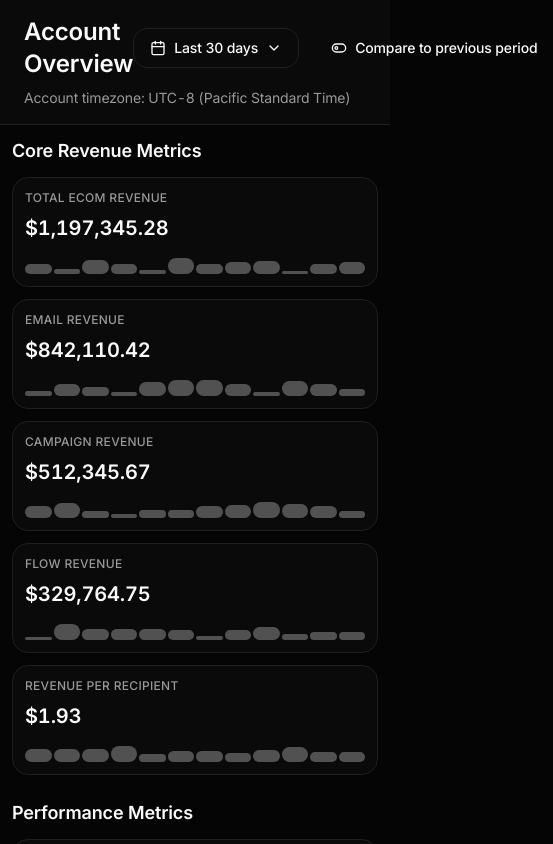
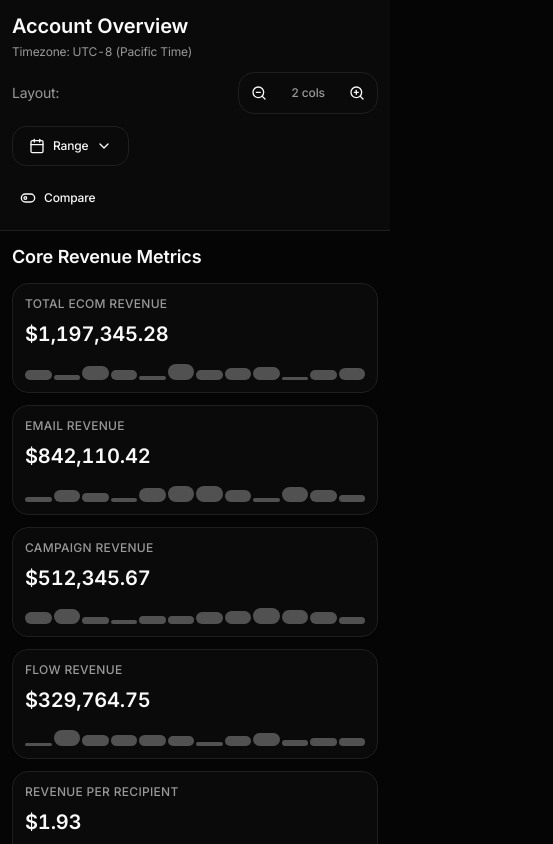
Before and after one commit to jackrstringer/redwood-concierge, a React (Vite) app: page / in a window 390 px wide. Shown: the top 844 px of the page, 553 px wide, since content can reach past the window. Built offline with nearby package versions, Linux system fonts and the light colour scheme.

Commit message:
Fix mobile layout and zoom
Adjust mobile layout to display 2 cards wide by default. Add zoom in/out buttons for better mobile usability.

```diff
--- a/src/components/dashboard/DashboardHeader.tsx
+++ b/src/components/dashboard/DashboardHeader.tsx
@@ -1,6 +1,7 @@
 import React, { useState } from 'react';
 import { Calendar, ChevronDown, ToggleLeft, ToggleRight } from 'lucide-react';
 import { Button } from '@/components/ui/button';
+import { ZoomControls } from './ZoomControls';
 import {
   DropdownMenu,
   DropdownMenuContent,
@@ -20,11 +21,17 @@ const dateRangeOptions = [
 interface DashboardHeaderProps {
   onDateRangeChange: (range: string) => void;
   onCompareToggle: (enabled: boolean) => void;
+  zoomLevel?: number;
+  onZoomIn?: () => void;
+  onZoomOut?: () => void;
 }
 
 export const DashboardHeader: React.FC<DashboardHeaderProps> = ({
   onDateRangeChange,
-  onCompareToggle
+  onCompareToggle,
+  zoomLevel = 2,
+  onZoomIn = () => {},
+  onZoomOut = () => {}
 }) => {
   const [selectedRange, setSelectedRange] = useState('last_30_days');
   const [compareEnabled, setCompareEnabled] = useState(false);
@@ -45,23 +52,45 @@ export const DashboardHeader: React.FC<DashboardHeaderProps> = ({
   )?.label || 'Last 30 days';
 
   return (
-    <div className="dashboard-card border-b dashboard-border sticky top-0 z-10">
-      <div className="px-6 py-4">
-        <div className="flex items-center justify-between">
-          <h1 className="text-2xl font-semibold dashboard-text">
-            Account Overview
-          </h1>
+    <header className="dashboard-card border-b border-dashboard-border p-3 sm:p-4 md:p-6">
+      <div className="flex flex-col sm:flex-row items-start sm:items-center justify-between gap-3 sm:gap-4">
+        <div>
+          <h1 className="text-xl sm:text-2xl font-semibold dashboard-text">Account Overview</h1>
+          <p className="text-xs sm:text-sm dashboard-text-muted mt-1">
+            Timezone: UTC-8 (Pacific Time)
+          </p>
+        </div>
 
-          <div className="flex items-center gap-4">
+        <div className="flex flex-col sm:flex-row items-start sm:items-center gap-3 sm:gap-4 w-full sm:w-auto">
+          {/* Mobile Zoom Controls */}
+          <div className="flex items-center justify-between w-full sm:hidden">
+            <span className="text-sm dashboard-text-muted">Layout:</span>
+            <ZoomControls
+              zoomLevel={zoomLevel}
+              onZoomIn={onZoomIn}
+              onZoomOut={onZoomOut}
+            />
+          </div>
+
+          {/* Desktop Zoom Controls */}
+          <div className="hidden sm:flex">
+            <ZoomControls
+              zoomLevel={zoomLevel}
+              onZoomIn={onZoomIn}
+              onZoomOut={onZoomOut}
+            />
+          </div>
+
           <DropdownMenu>
             <DropdownMenuTrigger asChild>
               <Button
                 variant="outline"
-                  className="gap-2 dashboard-text border-dashboard-border bg-dashboard-card hover:bg-muted/50"
+                className="gap-2 dashboard-text border-dashboard-border bg-dashboard-card hover:bg-muted/50 text-xs sm:text-sm"
               >
-                  <Calendar className="h-4 w-4" />
-                  {selectedRangeLabel}
-                  <ChevronDown className="h-4 w-4" />
+                <Calendar className="h-3 w-3 sm:h-4 sm:w-4" />
+                <span className="hidden sm:inline">{selectedRangeLabel}</span>
+                <span className="sm:hidden">Range</span>
+                <ChevronDown className="h-3 w-3 sm:h-4 sm:w-4" />
               </Button>
             </DropdownMenuTrigger>
             <DropdownMenuContent
@@ -85,22 +114,18 @@ export const DashboardHeader: React.FC<DashboardHeaderProps> = ({
           <Button
             variant="ghost"
             onClick={handleCompareToggle}
-              className="gap-2 dashboard-text hover:bg-muted/50"
+            className="gap-2 dashboard-text hover:bg-muted/50 text-xs sm:text-sm px-2 sm:px-4"
           >
             {compareEnabled ? (
-                <ToggleRight className="h-4 w-4 text-dashboard-accent" />
+              <ToggleRight className="h-3 w-3 sm:h-4 sm:w-4 text-dashboard-accent" />
             ) : (
-                <ToggleLeft className="h-4 w-4" />
+              <ToggleLeft className="h-3 w-3 sm:h-4 sm:w-4" />
             )}
-              Compare to previous period
+            <span className="hidden sm:inline">Compare to previous period</span>
+            <span className="sm:hidden">Compare</span>
           </Button>
         </div>
       </div>
-
-        <p className="mt-2 text-sm dashboard-text-muted">
-          Account timezone: UTC-8 (Pacific Standard Time)
-        </p>
-      </div>
-    </div>
+    </header>
   );
 };
--- /dev/null
+++ b/src/components/dashboard/ZoomControls.tsx
@@ -0,0 +1,54 @@
+import React from 'react';
+import { ZoomIn, ZoomOut } from 'lucide-react';
+import { Button } from '@/components/ui/button';
+
+interface ZoomControlsProps {
+  zoomLevel: number;
+  onZoomIn: () => void;
+  onZoomOut: () => void;
+}
+
+export const ZoomControls: React.FC<ZoomControlsProps> = ({
+  zoomLevel,
+  onZoomIn,
+  onZoomOut
+}) => {
+  const getZoomLabel = (level: number) => {
+    switch (level) {
+      case 1: return '1 col';
+      case 2: return '2 cols';
+      case 3: return '3 cols';
+      case 4: return '4 cols';
+      case 5: return '5 cols';
+      default: return `${level} cols`;
+    }
+  };
+
+  return (
+    <div className="flex items-center gap-2 bg-dashboard-card border border-dashboard-border rounded-lg p-1">
+      <Button
+        variant="ghost"
+        size="sm"
+        onClick={onZoomOut}
+        disabled={zoomLevel <= 1}
+        className="h-8 w-8 p-0 hover:bg-dashboard-accent/10"
+      >
+        <ZoomOut className="h-4 w-4" />
+      </Button>
+
+      <span className="text-xs font-medium dashboard-text-muted px-2 min-w-[50px] text-center">
+        {getZoomLabel(zoomLevel)}
+      </span>
+
+      <Button
+        variant="ghost"
+        size="sm"
+        onClick={onZoomIn}
+        disabled={zoomLevel >= 5}
+        className="h-8 w-8 p-0 hover:bg-dashboard-accent/10"
+      >
+        <ZoomIn className="h-4 w-4" />
+      </Button>
+    </div>
+  );
+};
--- a/src/index.css
+++ b/src/index.css
@@ -161,67 +161,46 @@ All colors MUST be HSL.
   /* Responsive grid utilities */
   .grid-responsive-cards {
     @apply grid gap-3 sm:gap-4;
-    grid-template-columns: repeat(auto-fit, minmax(240px, 1fr));
   }
 
-  @media (max-width: 640px) {
-    .grid-responsive-cards {
-      grid-template-columns: 1fr;
-    }
+  /* Zoom-based grid classes */
+  .zoom-1 {
+    grid-template-columns: 1fr;
   }
 
-  @media (min-width: 641px) and (max-width: 768px) {
-    .grid-responsive-cards {
+  .zoom-2 {
+    grid-template-columns: repeat(2, 1fr);
+  }
+
+  .zoom-3 {
+    grid-template-columns: repeat(3, 1fr);
+  }
+
+  .zoom-4 {
+    grid-template-columns: repeat(4, 1fr);
+  }
+
+  .zoom-5 {
+    grid-template-columns: repeat(5, 1fr);
+  }
+
+  /* Mobile defaults */
+  @media (max-width: 640px) {
+    .grid-responsive-cards.zoom-3,
+    .grid-responsive-cards.zoom-4,
+    .grid-responsive-cards.zoom-5 {
       grid-template-columns: repeat(2, 1fr);
     }
-  }
 
-  @media (min-width: 769px) and (max-width: 1024px) {
-    .grid-responsive-cards {
-      grid-template-columns: repeat(3, 1fr);
-    }
-  }
-
-  @media (min-width: 1025px) {
-    .grid-responsive-cards {
-      grid-template-columns: repeat(4, 1fr);
+    .grid-responsive-main.zoom-4,
+    .grid-responsive-main.zoom-5 {
+      grid-template-columns: repeat(2, 1fr);
     }
   }
 
   /* Special 5-column grid for main KPIs */
   .grid-responsive-main {
     @apply grid gap-3 sm:gap-4;
-    grid-template-columns: repeat(auto-fit, minmax(200px, 1fr));
-  }
-
-  @media (max-width: 640px) {
-    .grid-responsive-main {
-      grid-template-columns: 1fr;
-    }
-  }
-
-  @media (min-width: 641px) and (max-width: 768px) {
-    .grid-responsive-main {
-      grid-template-columns: repeat(2, 1fr);
-    }
-  }
-
-  @media (min-width: 769px) and (max-width: 1024px) {
-    .grid-responsive-main {
-      grid-template-columns: repeat(3, 1fr);
-    }
-  }
-
-  @media (min-width: 1025px) and (max-width: 1280px) {
-    .grid-responsive-main {
-      grid-template-columns: repeat(4, 1fr);
-    }
-  }
-
-  @media (min-width: 1281px) {
-    .grid-responsive-main {
-      grid-template-columns: repeat(5, 1fr);
-    }
   }
 
   /* Hide elements on smaller screens */
--- a/src/pages/Index.tsx
+++ b/src/pages/Index.tsx
@@ -17,6 +17,7 @@ const Index = () => {
   const [selectedDateRange, setSelectedDateRange] = useState('last_30_days');
   const [compareEnabled, setCompareEnabled] = useState(false);
   const [mounted, setMounted] = useState(false);
+  const [zoomLevel, setZoomLevel] = useState(2); // Default to 2 cards wide on mobile
 
   useEffect(() => {
     setMounted(true);
@@ -36,6 +37,14 @@ const Index = () => {
     console.log('Compare mode:', enabled);
   };
 
+  const handleZoomIn = () => {
+    setZoomLevel(prev => Math.min(prev + 1, 5));
+  };
+
+  const handleZoomOut = () => {
+    setZoomLevel(prev => Math.max(prev - 1, 1));
+  };
+
   if (!mounted) {
     return <div className="min-h-screen dashboard-bg" />;
   }
@@ -45,13 +54,16 @@ const Index = () => {
       <DashboardHeader
         onDateRangeChange={handleDateRangeChange}
         onCompareToggle={handleCompareToggle}
+        zoomLevel={zoomLevel}
+        onZoomIn={handleZoomIn}
+        onZoomOut={handleZoomOut}
       />
 
       <div className="p-3 sm:p-6 space-y-6 sm:space-y-8">
         {/* Top Line Revenue */}
         <section>
           <h2 className="text-lg sm:text-xl font-semibold dashboard-text mb-3 sm:mb-4">Core Revenue Metrics</h2>
-          <div className="grid-responsive-main">
+          <div className={`grid-responsive-main zoom-${zoomLevel >= 4 ? 5 : zoomLevel === 3 ? 4 : zoomLevel === 2 ? 3 : zoomLevel === 1 ? 2 : 5}`}>
             <KPICard
               title="Total Ecom Revenue"
               value={mockToplineKPIs.cards.total_revenue}
@@ -109,7 +121,7 @@ const Index = () => {
         {/* Secondary KPIs */}
         <section>
           <h2 className="text-lg sm:text-xl font-semibold dashboard-text mb-3 sm:mb-4">Performance Metrics</h2>
-          <div className="grid-responsive-cards">
+          <div className={`grid-responsive-cards zoom-${zoomLevel}`}>
             <KPICard
               title="Campaign Placed Order Rate"
               value={mockToplineKPIs.cards.campaign_placed_order_rate}
@@ -151,7 +163,7 @@ const Index = () => {
         {/* Email KPIs */}
         <section>
           <h2 className="text-lg sm:text-xl font-semibold dashboard-text mb-3 sm:mb-4">Email Performance</h2>
-          <div className="grid-responsive-cards">
+          <div className={`grid-responsive-cards zoom-${zoomLevel}`}>
             <KPICard
               title="Open Rate"
               value={mockEmailKPIs.open_rate}
@@ -203,7 +215,7 @@ const Index = () => {
         {/* Send Volume & List Growth */}
         <section>
           <h2 className="text-lg sm:text-xl font-semibold dashboard-text mb-3 sm:mb-4">Send Volume & List Growth</h2>
-          <div className="grid-responsive-cards">
+          <div className={`grid-responsive-cards zoom-${zoomLevel}`}>
             <KPICard
               title="Total Emails Sent"
               value={mockSendKPIs.total_emails_sent}
@@ -241,7 +253,7 @@ const Index = () => {
               } : undefined}
             />
           </div>
-          <div className="grid-responsive-cards mt-3 sm:mt-4">
+          <div className={`grid-responsive-cards zoom-${zoomLevel} mt-3 sm:mt-4`}>
             <KPICard
               title="New Email Subscribers"
               value={mockListGrowthKPIs.new_subscribers.email}
@@ -284,7 +296,7 @@ const Index = () => {
         {/* Subscription Insights */}
         <section>
           <h2 className="text-lg sm:text-xl font-semibold dashboard-text mb-3 sm:mb-4">Recharge Subscription Insights</h2>
-          <div className="grid-responsive-cards mb-4 sm:mb-6">
+          <div className={`grid-responsive-cards zoom-${zoomLevel} mb-4 sm:mb-6`}>
             <KPICard
               title="Subscriptions Started"
               value={mockSubscriptionKPIs.cards.subs_started}
@@ -321,7 +333,7 @@ const Index = () => {
               } : undefined}
             />
           </div>
-          <div className="grid-responsive-cards mb-4 sm:mb-6">
+          <div className={`grid-responsive-cards zoom-${zoomLevel} mb-4 sm:mb-6`}>
             <KPICard
               title="Churn Rate"
               value={mockSubscriptionKPIs.cards.churn_pct}
```
Lines whose indentation alone changed are shown as unchanged.
